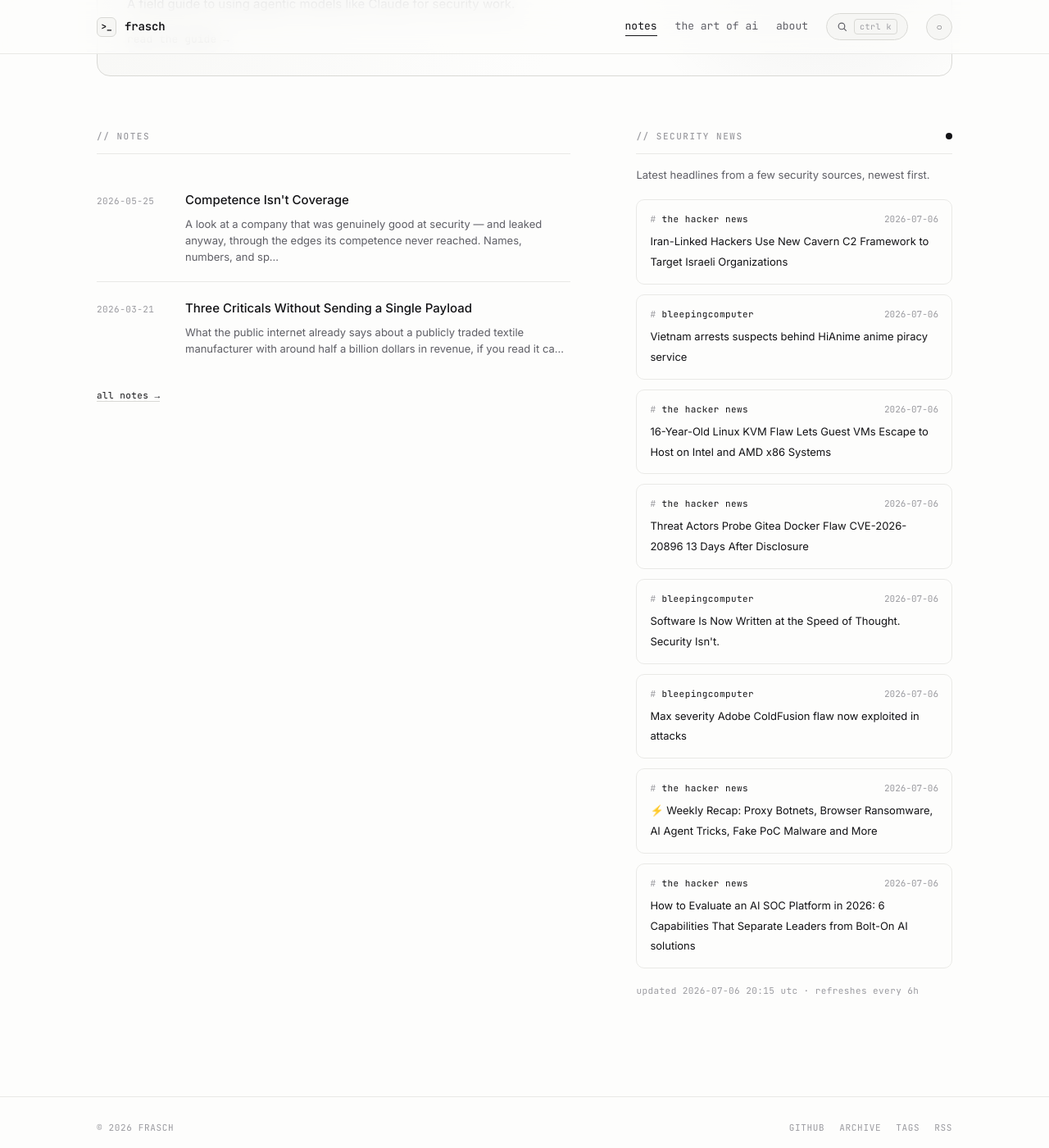
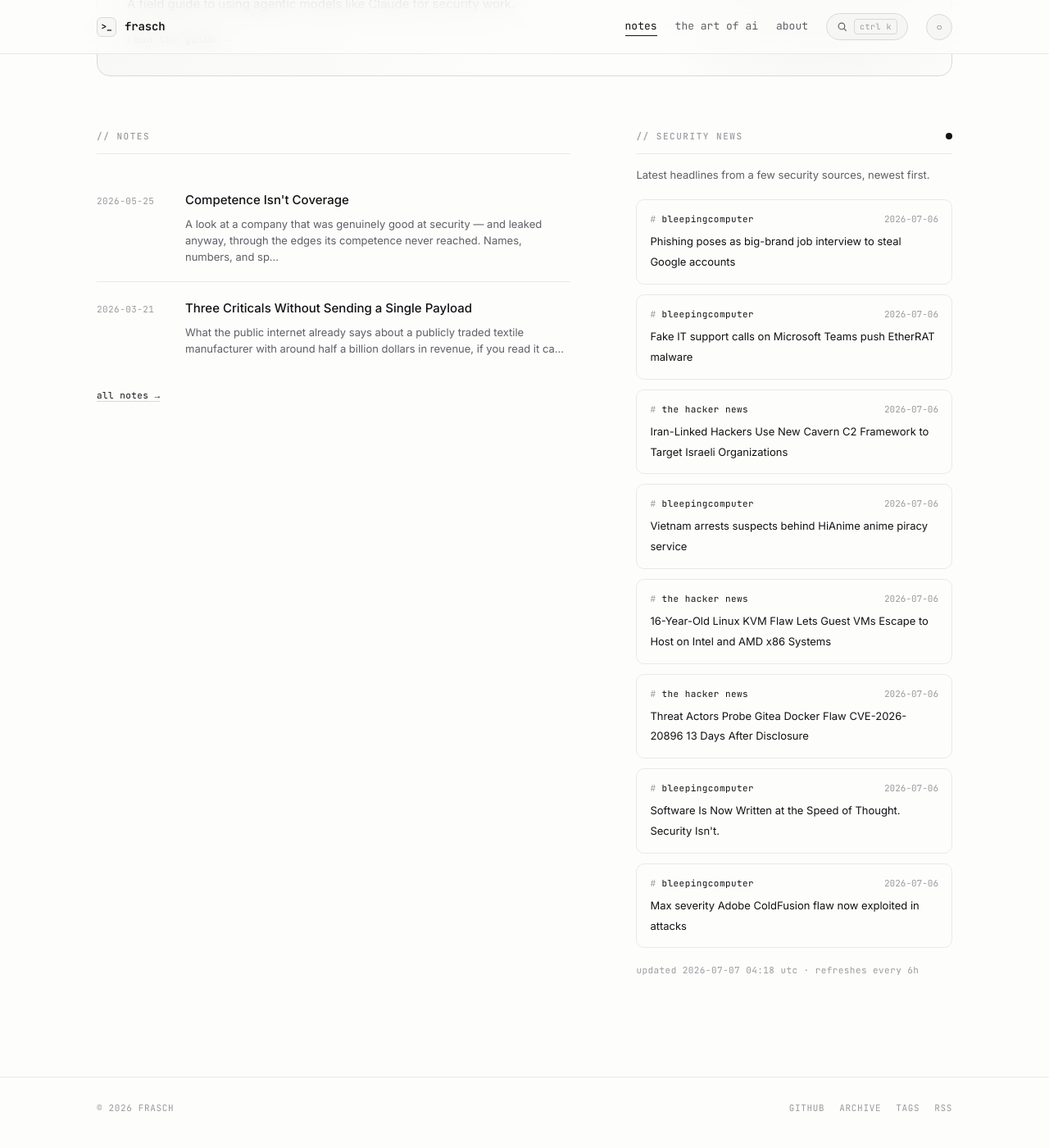
Before and after one commit to whoisfrasch/frasch, a Jekyll site: the page built from index.html, in a window 1280 px wide and 1400 px high, scrolled down 627 px. Shown: the whole window at 82% size. Built offline with Jekyll 4.4.1, drawn with Linux system fonts in a browser that asks for light colours.

Commit message:
Refresh security news feed

```diff
--- a/_data/news.json
+++ b/_data/news.json
@@ -1,6 +1,18 @@
 {
-  "updated": "2026-07-06T20:15:45Z",
+  "updated": "2026-07-07T04:18:15Z",
   "items": [
+    {
+      "source": "bleepingcomputer",
+      "title": "Phishing poses as big-brand job interview to steal Google accounts",
+      "link": "https://www.bleepingcomputer.com/news/security/phishing-poses-as-big-brand-job-interview-to-steal-google-accounts/",
+      "date": "2026-07-06T20:27:37Z"
+    },
+    {
+      "source": "bleepingcomputer",
+      "title": "Fake IT support calls on Microsoft Teams push EtherRAT malware",
+      "link": "https://www.bleepingcomputer.com/news/security/fake-it-support-calls-on-microsoft-teams-push-etherrat-malware/",
+      "date": "2026-07-06T20:23:45Z"
+    },
     {
       "source": "the hacker news",
       "title": "Iran-Linked Hackers Use New Cavern C2 Framework to Target Israeli Organizations",
@@ -36,18 +48,6 @@
       "title": "Max severity Adobe ColdFusion flaw now exploited in attacks",
       "link": "https://www.bleepingcomputer.com/news/security/max-severity-adobe-coldfusion-flaw-now-exploited-in-attacks/",
       "date": "2026-07-06T13:18:37Z"
-    },
-    {
-      "source": "the hacker news",
-      "title": "⚡ Weekly Recap: Proxy Botnets, Browser Ransomware, AI Agent Tricks, Fake PoC Malware and More",
-      "link": "https://thehackernews.com/2026/07/monday-recap-proxy-botnets-browser.html",
-      "date": "2026-07-06T13:01:14Z"
-    },
-    {
-      "source": "the hacker news",
-      "title": "How to Evaluate an AI SOC Platform in 2026: 6 Capabilities That Separate Leaders from Bolt-On AI solutions",
-      "link": "https://thehackernews.com/2026/07/how-to-evaluate-ai-soc-platform-in-2026.html",
-      "date": "2026-07-06T11:30:02Z"
     }
   ]
 }
```
